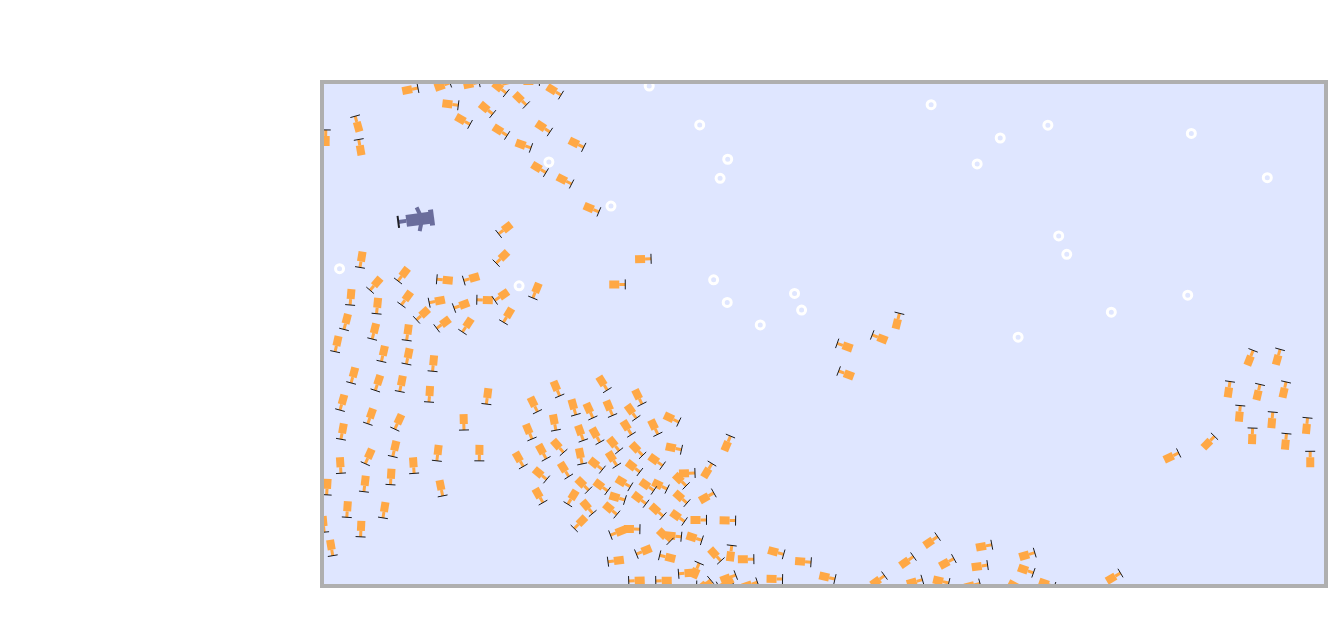
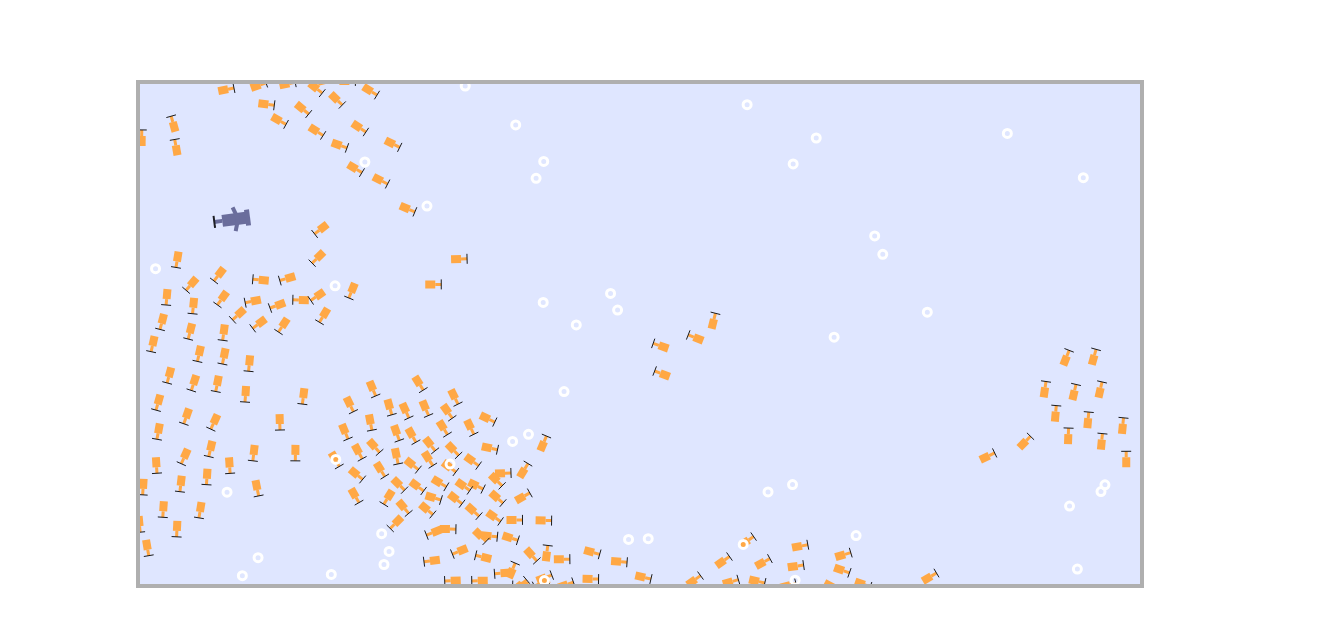
Before and after one commit to silva-nick/silva-nick.github.io, a plain HTML site: page index.html in a window 1280 px wide. Shown: the whole page, 1328 px wide, since content can reach past the window. Drawn offline with Linux system fonts and the light colour scheme.

Commit message:
update display, bubbles

```diff
--- a/index.html
+++ b/index.html
@@ -7,8 +7,8 @@
     <script type="application/javascript" src="scripts/main.js"></script>
   </head>
   <body onload="initialize();">
-    <div class="main">
+    <center class="main">
       <canvas id="map" width="1000" height="500"></canvas>
-    </div>
+    </center>
   </body>
 </html>
--- a/scripts/main.js
+++ b/scripts/main.js
@@ -1,3 +1,4 @@
+"use strict";
 var __extends = (this && this.__extends) || (function () {
     var extendStatics = function (d, b) {
         extendStatics = Object.setPrototypeOf ||
@@ -56,13 +57,13 @@ var Circle = /** @class */ (function () {
     };
     return Circle;
 }());
-var Node = /** @class */ (function () {
-    function Node(p, l, r) {
+var TreeNode = /** @class */ (function () {
+    function TreeNode(p, l, r) {
         this.point = p;
         this.lb = l;
         this.rb = r;
     }
-    return Node;
+    return TreeNode;
 }());
 // KD Tree Data Structure
 var KdTree = /** @class */ (function () {
@@ -85,20 +86,20 @@ var KdTree = /** @class */ (function () {
         this.partialList(this.root.lb, list);
         return list;
     };
-    KdTree.prototype.partialList = function (node, list) {
-        if (node == null)
+    KdTree.prototype.partialList = function (TreeNode, list) {
+        if (TreeNode == null)
             return;
         else {
-            list.push(node.point);
-            this.partialList(node.lb, list);
-            this.partialList(node.rb, list);
+            list.push(TreeNode.point);
+            this.partialList(TreeNode.lb, list);
+            this.partialList(TreeNode.rb, list);
         }
     };
     KdTree.prototype.insert = function (p) {
         if (p == null)
             throw new TypeError();
         if (this.root == null) {
-            this.root = new Node(p, null, null);
+            this.root = new TreeNode(p, null, null);
             this.n++;
             return;
         }
@@ -114,7 +115,7 @@ var KdTree = /** @class */ (function () {
                         next = next.lb;
                     }
                     else {
-                        next.lb = new Node(p, null, null);
+                        next.lb = new TreeNode(p, null, null);
                         this.n++;
                         return;
                     }
@@ -124,7 +125,7 @@ var KdTree = /** @class */ (function () {
                         next = next.rb;
                     }
                     else {
-                        next.rb = new Node(p, null, null);
+                        next.rb = new TreeNode(p, null, null);
                         this.n++;
                         return;
                     }
@@ -137,7 +138,7 @@ var KdTree = /** @class */ (function () {
                         next = next.lb;
                     }
                     else {
-                        next.lb = new Node(p, null, null);
+                        next.lb = new TreeNode(p, null, null);
                         this.n++;
                         return;
                     }
@@ -147,7 +148,7 @@ var KdTree = /** @class */ (function () {
                         next = next.rb;
                     }
                     else {
-                        next.rb = new Node(p, null, null);
+                        next.rb = new TreeNode(p, null, null);
                         this.n++;
                         return;
                     }
@@ -612,8 +613,11 @@ var updateBubbles = function () {
         var bubble = bubbles_2[_i];
         bubble.y += bubble.yv;
         bubble.yv -= 0.005;
-        if (bubble.y > canvasSize) {
-            bubbles.shift();
+        if (bubble.y < -5) {
+            bubble.y = canvasSize + 5;
+            bubble.yv = -1 * Math.random() * 2;
+            if (Math.random() < 0.2)
+                bubbles.shift();
         }
     }
 };
--- a/styles/app.css
+++ b/styles/app.css
@@ -2,9 +2,7 @@
   height: fit-content;
   width: fit-content;
 
-  position: absolute;
-  left: 25%;
-  top: 10%;
+  margin: 5rem auto;
 }
 canvas {
   background-color: #dfe6ff;
--- a/tsconfig.json
+++ b/tsconfig.json
@@ -7,13 +7,11 @@
     "skipLibCheck": true,
     "esModuleInterop": true,
     "strict": true,
-      "noEmit": true,
+    "noEmit": false,
     "noUnusedLocals": true,
     "noUnusedParameters": true,
     "incremental": true,
     "noFallthroughCasesInSwitch": true
   },
-    "files":[
-      "./scripts/main.ts"
-    ]
+  "files": ["./scripts/main.ts"]
 }
```
Also changed, not shown: 2 other files. Lines whose indentation alone changed are shown as unchanged.
